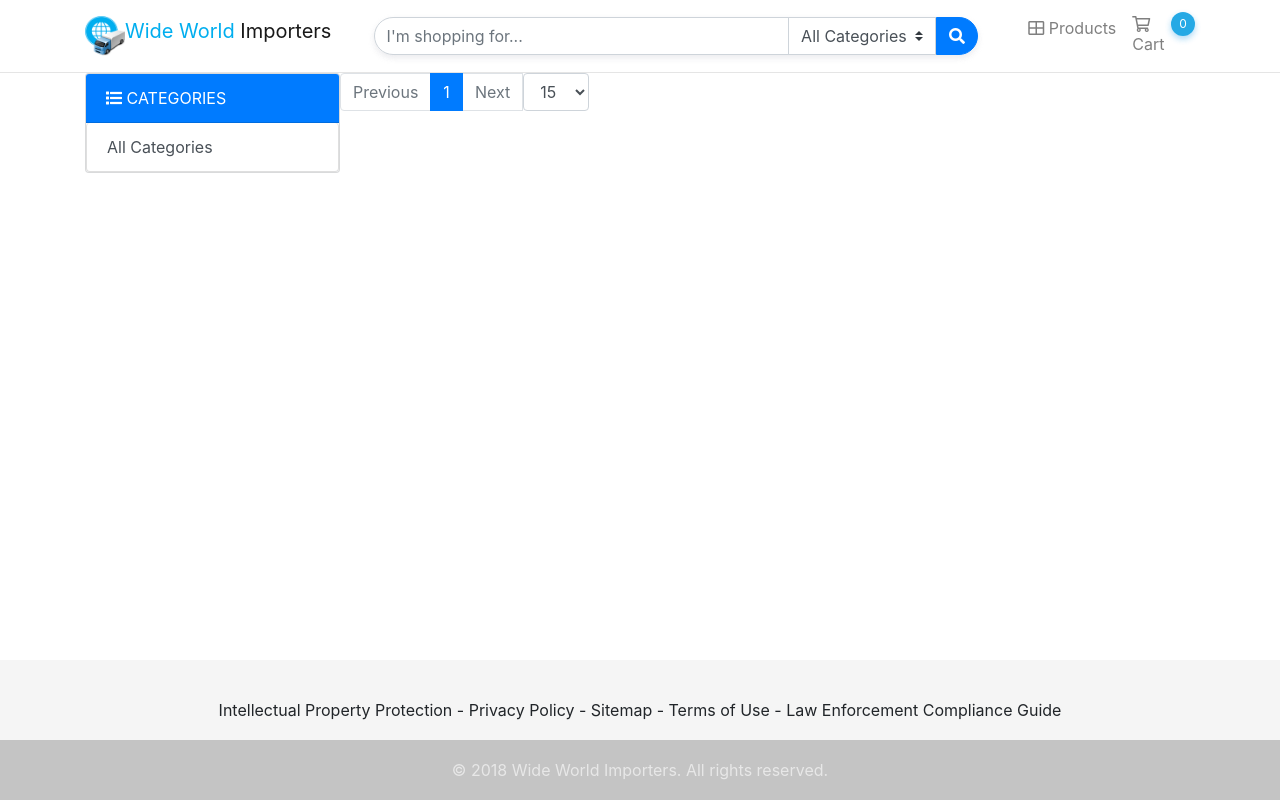
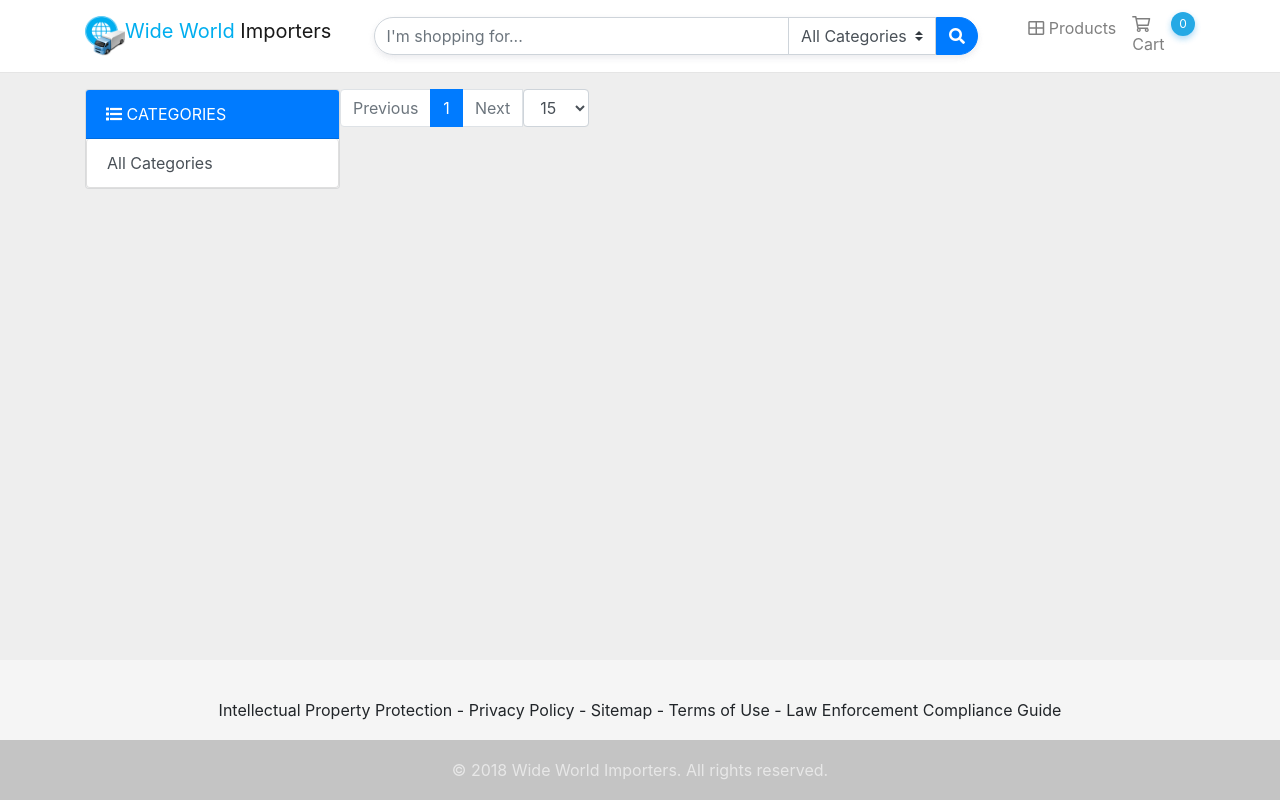
Before and after one commit to DragonsFruit/WWI, a PHP site: page /product_list.php in a window 1280 px wide. Run offline with PHP 8.4, Linux system fonts and the light colour scheme; data that the repository does not hold is empty; some libraries are stand-ins or nearby versions.

Commit message:
- product list layout fixes - home page error fix - overall styling

```diff
--- a/Index.php
+++ b/Index.php
@@ -1,7 +1,8 @@
 <?php
 	// Load classes
 	include_once "inc/autoload.php";
-	$currentPage = 'Homepage';
+	$headerTitle = "WideWorldImporters";
+	$currentPage = "home";
 	include "inc/header.php";
 ?>
 
--- a/Product_list.php
+++ b/Product_list.php
@@ -52,7 +52,7 @@
 <main>
 	<div class="container">
 	    <div class="row">
-	        <div class="col-12 col-sm-3">
+	        <div class="col-lg-3 col-sm-12">
 	            <div class="card bg-light mb-3">
 	                <div class="card-header bg-primary text-white text-uppercase"><i class="fa fa-list"></i> Categories</div>
 	                <div class="list-group">
@@ -63,7 +63,7 @@
 	                </div>
 	            </div>
 	        </div>
-	        <div class="col">
+	        <div class="col-lg-9 col-sm-12">
 	            <div class="row">
 		            <div class="card-deck">
 	                <?php foreach ($productsList as $product) {?>
--- a/css/style.css
+++ b/css/style.css
@@ -10,7 +10,9 @@ body {
 }
 
 main {
+	background-color: #EEEEEE;
 	flex: 1 0 auto;
+	padding-top: 1rem;
 }
 
 dt {
@@ -155,10 +157,9 @@ dd {
 }
 
 /* Detail page */
-.detail {
-	padding-top:      15px;
-	background-color: #EEEEEE;
-}
+/*.detail {*/
+	/*background-color: #EEEEEE;*/
+/*}*/
 
 .detail-container {
 	width:            100%;
```
